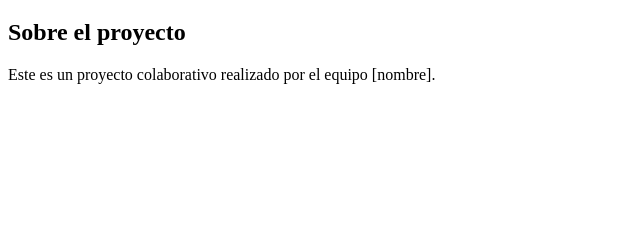
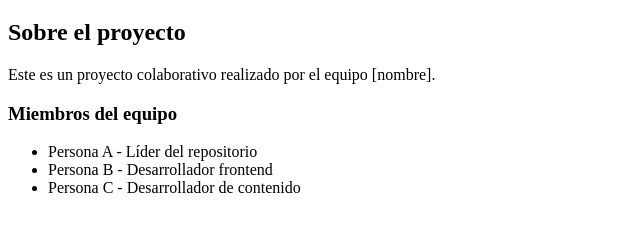
Before and after one commit to alejandromorareyes71-spec/Practica03-github, a plain HTML site: page index.html in a window 1280 px wide. Shown: the part 61-292 px from the top of the page, without its empty margins (0-640 px from the left). Drawn offline with Linux system fonts and the light colour scheme.

Commit message:
Añadida información del equipo

```diff
--- a/index.html
+++ b/index.html
@@ -13,6 +13,15 @@
         <h2>Sobre el proyecto</h2>
         <p>Este es un proyecto colaborativo realizado por el equipo [nombre].</p>
     </section>
+
+    <section>
+        <h3>Miembros del equipo</h3>
+        <ul>
+            <li>Persona A - Líder del repositorio</li>
+            <li>Persona B - Desarrollador frontend</li>
+            <li>Persona C - Desarrollador de contenido</li>
+        </ul>
+    </section>
 </body>
 
 </html>
```
